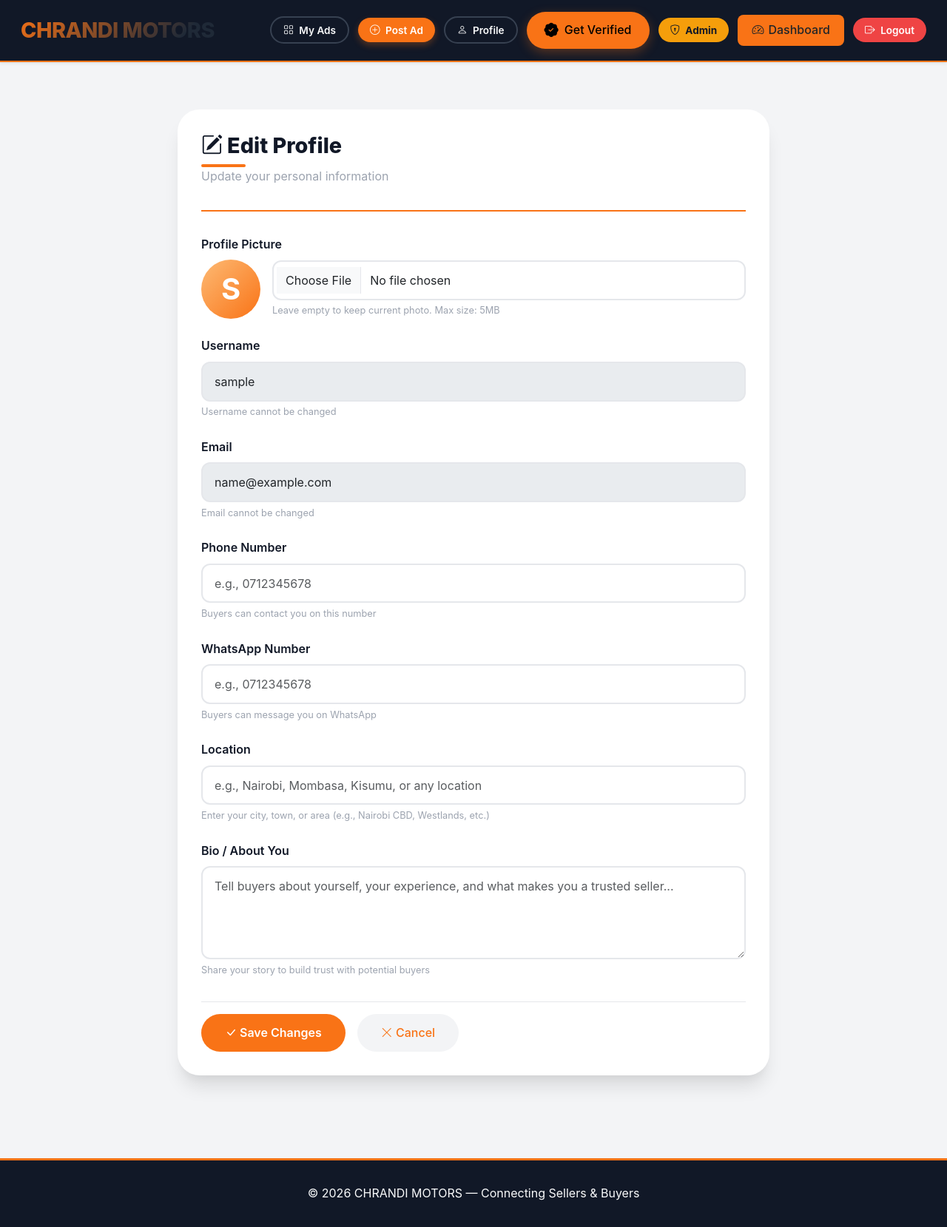
After one commit to christopher796/Car-marketplace, a Django app: page /users/edit_profile/ in a window 1280 px wide. The commit adds this page. Shown: the whole page at 74% size. Run offline with Django 5.2, Linux system fonts and the light colour scheme; the visitor is signed in with stand-in values (Sample User, id 1).

Commit message:
added edit profile feature

```diff
--- /dev/null
+++ b/templates/users/edit_profile.html
@@ -0,0 +1,244 @@
+{% extends 'base.html' %}
+{% load static %}
+
+{% block content %}
+<style>
+    .edit-profile-container {
+        max-width: 800px;
+        margin: 2rem auto;
+        padding: 2rem;
+        background: white;
+        border-radius: 30px;
+        box-shadow: var(--shadow-lg);
+    }
+
+    .edit-profile-header {
+        margin-bottom: 2rem;
+        padding-bottom: 1rem;
+        border-bottom: 2px solid var(--orange);
+    }
+
+    .edit-profile-header h2 {
+        font-size: 1.8rem;
+        font-weight: 800;
+        color: var(--charcoal-dark);
+        margin: 0;
+    }
+
+    .form-group {
+        margin-bottom: 1.5rem;
+    }
+
+    .form-group label {
+        font-weight: 600;
+        color: var(--charcoal-dark);
+        margin-bottom: 0.5rem;
+        display: block;
+    }
+
+    .form-group input,
+    .form-group textarea,
+    .form-group select {
+        width: 100%;
+        padding: 0.8rem 1rem;
+        border: 2px solid var(--light-gray-dark);
+        border-radius: 12px;
+        font-size: 1rem;
+        transition: all 0.2s ease;
+    }
+
+    .form-group input:focus,
+    .form-group textarea:focus,
+    .form-group select:focus {
+        border-color: var(--orange);
+        outline: none;
+        box-shadow: 0 0 0 3px rgba(249, 115, 22, 0.1);
+    }
+
+    .current-avatar {
+        display: flex;
+        align-items: center;
+        gap: 1rem;
+        margin-bottom: 1rem;
+        flex-wrap: wrap;
+    }
+
+    .current-avatar img {
+        width: 80px;
+        height: 80px;
+        border-radius: 50%;
+        object-fit: cover;
+        border: 3px solid var(--orange);
+    }
+
+    .default-avatar-large {
+        width: 80px;
+        height: 80px;
+        border-radius: 50%;
+        background: linear-gradient(135deg, var(--orange-light), var(--orange));
+        display: flex;
+        align-items: center;
+        justify-content: center;
+        font-size: 2.5rem;
+        font-weight: 700;
+        color: white;
+    }
+
+    .form-actions {
+        display: flex;
+        gap: 1rem;
+        margin-top: 2rem;
+        padding-top: 1rem;
+        border-top: 1px solid var(--light-gray-dark);
+    }
+
+    .btn-save {
+        background: var(--orange);
+        color: white;
+        padding: 0.8rem 2rem;
+        border: none;
+        border-radius: 40px;
+        font-weight: 600;
+        cursor: pointer;
+        transition: all 0.2s ease;
+    }
+
+    .btn-save:hover {
+        background: var(--orange-hover);
+        transform: translateY(-2px);
+    }
+
+    .btn-cancel {
+        background: var(--light-gray);
+        color: var(--charcoal-dark);
+        padding: 0.8rem 2rem;
+        border: none;
+        border-radius: 40px;
+        font-weight: 600;
+        text-decoration: none;
+        text-align: center;
+        transition: all 0.2s ease;
+    }
+
+    .btn-cancel:hover {
+        background: var(--light-gray-dark);
+        transform: translateY(-2px);
+    }
+
+    /* Help text styling */
+    .help-text {
+        font-size: 0.8rem;
+        color: var(--text-muted);
+        margin-top: 0.3rem;
+        display: block;
+    }
+
+    @media (max-width: 768px) {
+        .edit-profile-container {
+            padding: 1.5rem;
+            margin: 1rem;
+        }
+
+        .form-actions {
+            flex-direction: column;
+        }
+
+        .btn-save, .btn-cancel {
+            width: 100%;
+            text-align: center;
+        }
+
+        .current-avatar {
+            flex-direction: column;
+            text-align: center;
+        }
+    }
+</style>
+
+<div class="container">
+    <div class="edit-profile-container">
+        <div class="edit-profile-header">
+            <h2><i class="bi bi-pencil-square"></i> Edit Profile</h2>
+            <p class="text-muted">Update your personal information</p>
+        </div>
+
+        <form method="POST" enctype="multipart/form-data">
+            {% csrf_token %}
+
+            <!-- Profile Picture -->
+            <div class="form-group">
+                <label>Profile Picture</label>
+                <div class="current-avatar">
+                    {% if user.profile.profile_pic %}
+                        <img src="{{ user.profile.profile_pic.url }}" alt="{{ user.username }}">
+                    {% else %}
+                        <div class="default-avatar-large">
+                            {{ user.username|first|upper }}
+                        </div>
+                    {% endif %}
+                    <div style="flex: 1;">
+                        <input type="file" name="profile_pic" accept="image/*" class="form-control">
+                        <small class="help-text">Leave empty to keep current photo. Max size: 5MB</small>
+                    </div>
+                </div>
+            </div>
+
+            <!-- Username (read-only) -->
+            <div class="form-group">
+                <label>Username</label>
+                <input type="text" value="{{ user.username }}" disabled class="form-control">
+                <small class="help-text">Username cannot be changed</small>
+            </div>
+
+            <!-- Email (read-only) -->
+            <div class="form-group">
+                <label>Email</label>
+                <input type="email" value="{{ user.email }}" disabled class="form-control">
+                <small class="help-text">Email cannot be changed</small>
+            </div>
+
+            <!-- Phone Number -->
+            <div class="form-group">
+                <label>Phone Number</label>
+                <input type="tel" name="phone" value="{{ user.profile.phone|default:'' }}"
+                       placeholder="e.g., 0712345678" class="form-control">
+                <small class="help-text">Buyers can contact you on this number</small>
+            </div>
+
+            <!-- WhatsApp Number -->
+            <div class="form-group">
+                <label>WhatsApp Number</label>
+                <input type="tel" name="whatsapp" value="{{ user.profile.whatsapp|default:'' }}"
+                       placeholder="e.g., 0712345678" class="form-control">
+                <small class="help-text">Buyers can message you on WhatsApp</small>
+            </div>
+
+            <!-- Location - Changed to Text Input -->
+            <div class="form-group">
+                <label>Location</label>
+                <input type="text" name="location" value="{{ user.profile.location|default:'' }}"
+                       placeholder="e.g., Nairobi, Mombasa, Kisumu, or any location" class="form-control">
+                <small class="help-text">Enter your city, town, or area (e.g., Nairobi CBD, Westlands, etc.)</small>
+            </div>
+
+            <!-- Bio -->
+            <div class="form-group">
+                <label>Bio / About You</label>
+                <textarea name="bio" rows="4" class="form-control"
+                          placeholder="Tell buyers about yourself, your experience, and what makes you a trusted seller...">{{ user.profile.bio|default:'' }}</textarea>
+                <small class="help-text">Share your story to build trust with potential buyers</small>
+            </div>
+
+            <!-- Form Actions -->
+            <div class="form-actions">
+                <button type="submit" class="btn-save">
+                    <i class="bi bi-check-lg"></i> Save Changes
+                </button>
+                <a href="{% url 'seller_profile' user_id=user.id %}" class="btn-cancel">
+                    <i class="bi bi-x-lg"></i> Cancel
+                </a>
+            </div>
+        </form>
+    </div>
+</div>
+{% endblock %}
--- a/users/models.py
+++ b/users/models.py
@@ -14,6 +14,8 @@ class Profile(models.Model):
     location = models.CharField(max_length=100, blank=True, null=True)
     is_verified = models.BooleanField(default=False)
     is_blocked = models.BooleanField(default=False)
+    whatsapp = models.CharField(max_length=15, blank=True, null=True)
+    bio = models.TextField(blank=True, null=True)
 
     def __str__(self):
         return self.user.username
--- a/users/urls.py
+++ b/users/urls.py
@@ -8,5 +8,6 @@ urlpatterns = [
     path('logout/', views.logout_view, name='logout'),
     path('seller/<int:user_id>/', views.seller_profile, name='seller_profile'),
     path('review/<int:user_id>/', views.add_review, name='add_review'),
-    path('get_verified/', views.get_verified, name='get_verified')
+    path('get_verified/', views.get_verified, name='get_verified'),
+    path('edit_profile/', views.edit_profile, name='edit_profile'),
 ]
--- a/users/views.py
+++ b/users/views.py
@@ -6,6 +6,7 @@ from .models import Profile, Review, Report
 from listings.models import Listing
 from django.contrib.auth.models import User
 from django.contrib import messages
+from .models import Profile
 
 
 # Create your views here.
@@ -96,3 +97,37 @@ def get_verified(request):
     else:
         form = VerificationForm(instance=profile)
     return render(request, 'users/get_verified.html', {'form': form})
+
+@login_required
+def edit_profile(request):
+    if request.method == 'POST':
+        # Get the profile for the current user
+        profile = request.user.profile
+
+        # Get form data
+        phone = request.POST.get('phone')
+        whatsapp = request.POST.get('whatsapp')
+        location = request.POST.get('location')
+        bio = request.POST.get('bio')
+
+        # Update profile fields
+        if phone:
+            profile.phone = phone
+        if whatsapp:
+            profile.whatsapp = whatsapp
+        if location:
+            profile.location = location
+        if bio:
+            profile.bio = bio
+
+        # Handle profile picture upload
+        if request.FILES.get('profile_pic'):
+            profile.profile_pic = request.FILES['profile_pic']
+
+        profile.save()
+
+        messages.success(request, 'Profile updated successfully!')
+        return redirect('seller_profile', user_id=request.user.id)
+
+    # GET request - show the edit form
+    return render(request, 'users/edit_profile.html', {'user': request.user})
```
Also changed, not shown: templates/users/seller_profile.html (+167 -14 lines), listings/migrations/0003_alter_category_id_alter_feature_id_alter_listing_id_and_more.py (added), payments/migrations/0002_alter_featuredpackage_id_alter_listingfeature_id.py (added), users/migrations/0003_profile_bio_profile_whatsapp.py (added).
